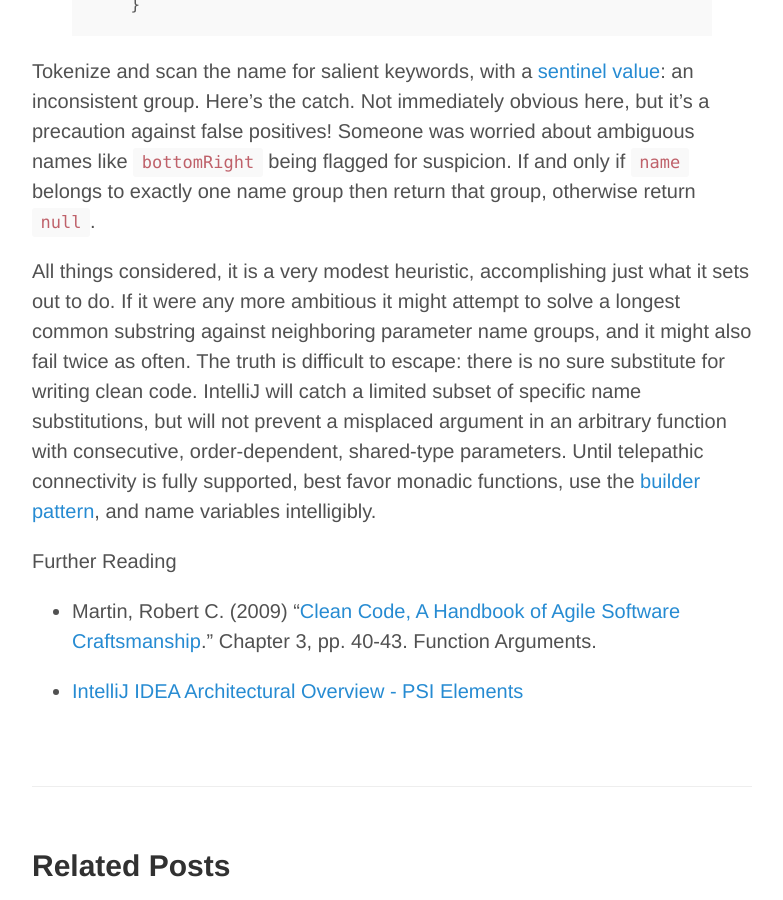
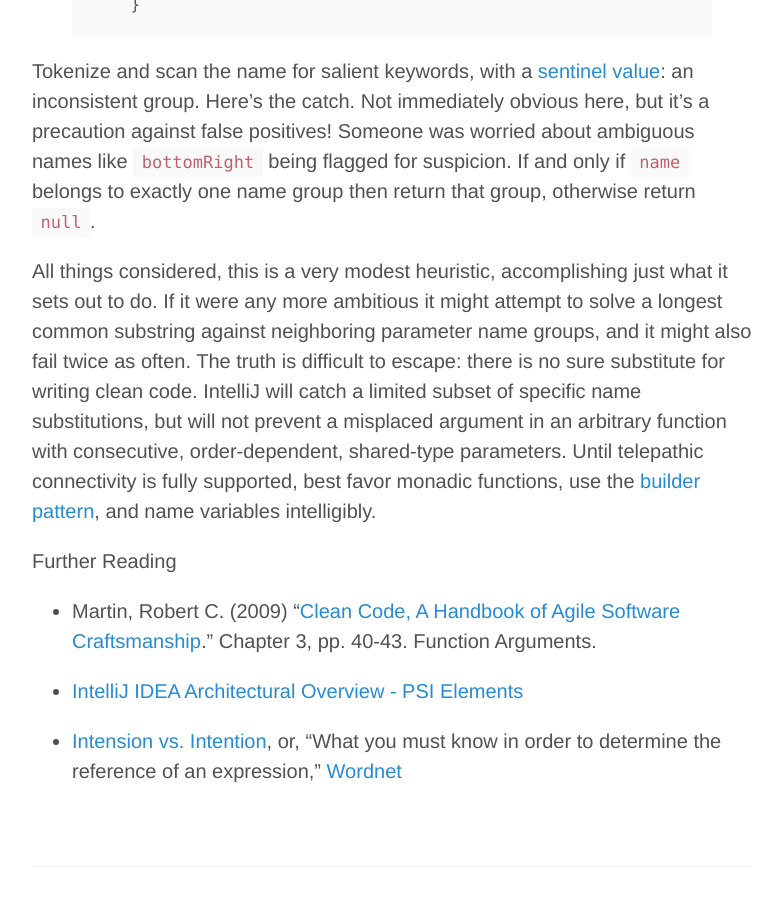
Before and after one commit to breandan/breandan.github.io, a Jekyll site: the page built from _posts/2014-04-20-intellij-inspections.md, in a window 1280 px wide and 900 px high, scrolled down 3438 px. Shown: the whole window, without its empty margins (248-1031 px from the left). Built offline with Jekyll 4.4.1, drawn with Linux system fonts in a browser that asks for light colours; Markdown is read by kramdown in place of the engine named in the settings.

Commit message:
add one more reference

````diff
--- a/_posts/2014-04-20-intellij-inspections.md
+++ b/_posts/2014-04-20-intellij-inspections.md
@@ -97,10 +97,12 @@
 
 Tokenize and scan the name for salient keywords, with a [sentinel value](http://en.wikipedia.org/wiki/Sentinel_value): an inconsistent group. Here's the catch. Not immediately obvious here, but it’s a precaution against false positives! Someone was worried about ambiguous names like ```bottomRight``` being flagged for suspicion. If and only if ```name``` belongs to exactly one name group then return that group, otherwise return ```null```.
 
-All things considered, it is a very modest heuristic, accomplishing just what it sets out to do. If it were any more ambitious it might attempt to solve a longest common substring against neighboring parameter name groups, and it might also fail twice as often. The truth is difficult to escape: there is no sure substitute for writing clean code. IntelliJ will catch a limited subset of specific name substitutions, but will not prevent a misplaced argument in an arbitrary function with consecutive, order-dependent, shared-type parameters. Until telepathic connectivity is fully supported, best favor monadic functions, use the [builder pattern](http://en.wikipedia.org/wiki/Builder_pattern), and name variables intelligibly.
+All things considered, this is a very modest heuristic, accomplishing just what it sets out to do. If it were any more ambitious it might attempt to solve a longest common substring against neighboring parameter name groups, and it might also fail twice as often. The truth is difficult to escape: there is no sure substitute for writing clean code. IntelliJ will catch a limited subset of specific name substitutions, but will not prevent a misplaced argument in an arbitrary function with consecutive, order-dependent, shared-type parameters. Until telepathic connectivity is fully supported, best favor monadic functions, use the [builder pattern](http://en.wikipedia.org/wiki/Builder_pattern), and name variables intelligibly.
 
 Further Reading
 
 * Martin, Robert C. (2009) "[Clean Code, A Handbook of Agile Software Craftsmanship](http://www.amazon.com/Clean-Code-Handbook-Software-Craftsmanship/dp/0132350882)." Chapter 3, pp. 40-43. Function Arguments.
 
 * [IntelliJ IDEA Architectural Overview - PSI Elements](http://confluence.jetbrains.com/display/IDEADEV/IntelliJ+IDEA+Architectural+Overview#IntelliJIDEAArchitecturalOverview-PsiElements)
+
+* [Intension vs. Intention](http://www.cse.buffalo.edu/~rapaport/intensional.html), or, "What you must know in order to determine the reference of an expression," [Wordnet](http://wordnetweb.princeton.edu/perl/webwn?s=intension)
````
